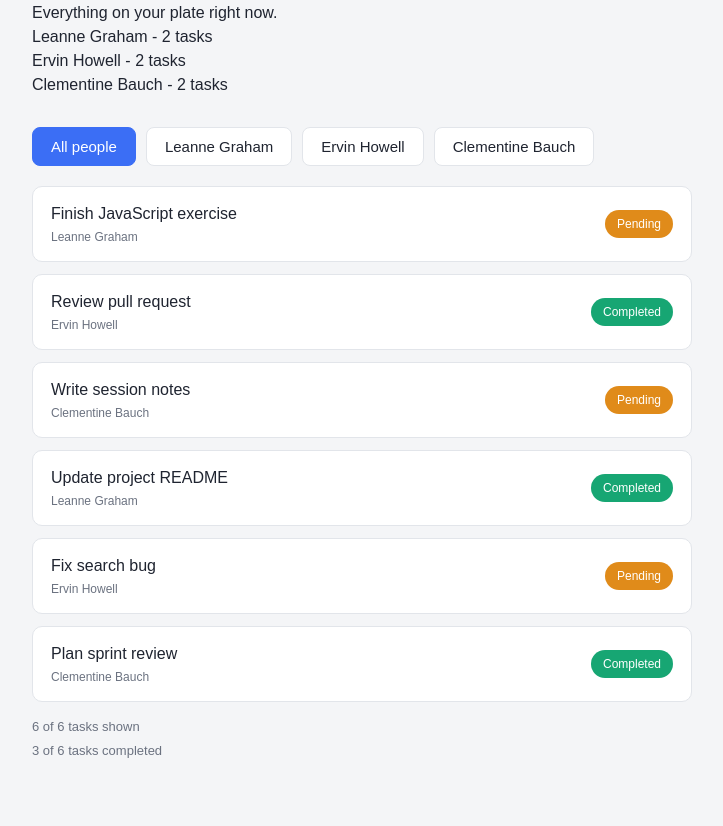
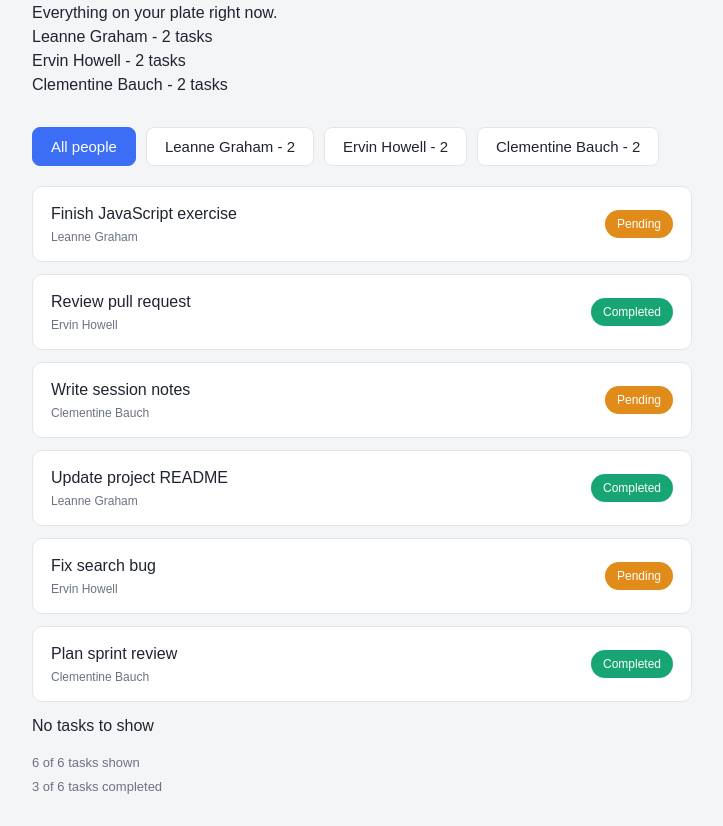
Before and after one commit to b4f-cohort8-salamiyah/b4f-cohort8-salamiyah-react-2026, a React (Vite) app: page / in a window 1280 px wide. Shown: the part 440-1266 px from the top of the page, without its empty margins (278-1001 px from the left). Before the commit the page ends 1230 px from the top, so only its background shows below. Built offline with nearby package versions, Linux system fonts and the light colour scheme.

Commit message:
Session 07 homework

```diff
--- a/src/App.tsx
+++ b/src/App.tsx
@@ -1,5 +1,5 @@
-import { useState } from "react";
-import type { ChangeEvent } from "react";
+import {useState} from "react";
+import type {ChangeEvent} from "react";
 import Header from "./components/Header";
 import StatCard from "./components/StatCard";
 import TaskItem from "./components/TaskItem";
@@ -21,18 +21,18 @@ interface User {
 type FilterStatus = "all" | "completed" | "pending";
 
 const tasks: Task[] = [
-  { id: 1, userId: 1, title: "Finish JavaScript exercise", completed: false },
-  { id: 2, userId: 2, title: "Review pull request", completed: true },
-  { id: 3, userId: 3, title: "Write session notes", completed: false },
-  { id: 4, userId: 1, title: "Update project README", completed: true },
-  { id: 5, userId: 2, title: "Fix search bug", completed: false },
-  { id: 6, userId: 3, title: "Plan sprint review", completed: true },
+  {id: 1, userId: 1, title: "Finish JavaScript exercise", completed: false},
+  {id: 2, userId: 2, title: "Review pull request", completed: true},
+  {id: 3, userId: 3, title: "Write session notes", completed: false},
+  {id: 4, userId: 1, title: "Update project README", completed: true},
+  {id: 5, userId: 2, title: "Fix search bug", completed: false},
+  {id: 6, userId: 3, title: "Plan sprint review", completed: true},
 ];
 
 const users: User[] = [
-  { id: 1, name: "Leanne Graham" },
-  { id: 2, name: "Ervin Howell" },
-  { id: 3, name: "Clementine Bauch" },
+  {id: 1, name: "Leanne Graham"},
+  {id: 2, name: "Ervin Howell"},
+  {id: 3, name: "Clementine Bauch"},
 ];
 
 function getOwnerName(userId: number): string {
@@ -71,6 +71,20 @@ function App() {
   function handleShowAllPeople() {
     setSelectedUserId(0);
   }
+
+  function handlePersonSelect(userId: number) {
+    setSelectedUserId(userId);
+  }
+
+  const peopleCounts = users
+    .map((user) => {
+      const count = tasks.filter((task) => task.userId === user.id).length;
+      return {...user, count};
+    })
+    .filter((user) => user.count > 0);
+
+  // console.log(peopleCounts);
+
 
   const search = searchText.toLowerCase();
 
@@ -164,16 +178,8 @@ function App() {
           subtitle="Everything on your plate right now."
         />
 
-        {users.map((user) => {
-          const personTaskCount = tasks.filter(
-            (task) => task.userId === user.id,
-          ).length;
-
-          if (personTaskCount === 0) {
-            return null;
-          }
-
-          return <PersonSummary name={user.name} taskCount={personTaskCount} />;
+        {peopleCounts.map((user) => {
+          return <PersonSummary name={user.name} taskCount={user.count} />;
         })}
 
         <section className="filters">
@@ -186,9 +192,17 @@ function App() {
             All people
           </button>
 
-          {users.map((user) => (
-            <button key={user.id} className="filter-button">
-              {user.name}
+          {peopleCounts.map((user) => (
+            <button
+              key={user.id}
+              className={
+                "filter-button" + (selectedUserId === user.id ? " active" : "")
+              }
+              onClick={() => {
+                handlePersonSelect(user.id);
+              }}
+            >
+              {user.name} - {user.count}
             </button>
           ))}
         </section>
@@ -208,6 +222,14 @@ function App() {
               />
             );
           })}
+
+          <p
+            className={
+              "no-tasks" + (visibleTasks.length === 0 ? "" : " empty-state")
+            }
+          >
+            No tasks to show
+          </p>
         </ul>
 
         <p className="visible-count">
```
